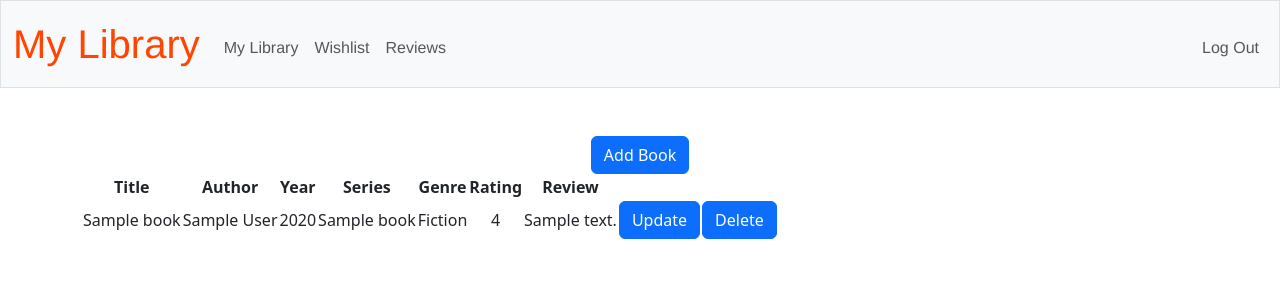
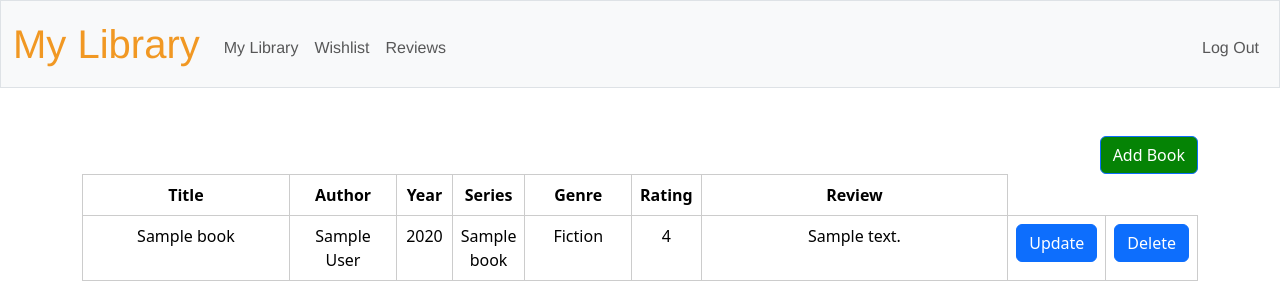
Before and after one commit to KCreek1/My_Library, a Flask app: page /library in a window 1280 px wide. Shown: the top 285 px of the page. Run offline with Flask 3, Linux system fonts and the light colour scheme; the visitor is signed in with stand-in values (Sample User, id 1); tables that the repository leaves empty hold one stand-in row (values such as "Sample post"); some libraries are stand-ins or nearby versions.

Commit message:
table aesthetic

```diff
--- a/static/styles.css
+++ b/static/styles.css
@@ -1,7 +1,7 @@
 /* stylesheet for mylibrary */
 a.navbar-brand {
     font-family:'Franklin Gothic Medium', 'Arial Narrow', Arial, sans-serif;
-    color: orangered;
+    color: rgb(241, 152, 35);
     font-size: 40px;
 }
 
@@ -37,3 +37,16 @@ p {
     flex: 1 0 80%;
     margin-right: 1rem;
   }
+
+  .button {
+    float: right;
+    background-color: rgb(5, 131, 5)
+  }
+
+  table {
+    border-collapse: collapse;
+  }
+
+  th, td {
+    border: 1px solid #ccc;
+  }
--- a/templates/library.html
+++ b/templates/library.html
@@ -8,18 +8,18 @@
 {% block content %}
   <!-- <h1>{{ user.username }}'s Books</h1> -->
 
-  <a href="{{ url_for('add_book', book_type='library') }}" class="btn btn-primary">Add Book</a>
+  <a href="{{ url_for('add_book', book_type='library') }}" class="btn btn-primary button">Add Book</a>
 
-  <table>
+  <table class='table', style="width:100%">
     <thead>
       <tr>
-        <th>Title</th>
-        <th>Author</th>
-        <th>Year</th>
-        <th>Series</th>
-        <th>Genre</th>
-        <th>Rating</th>
-        <th>Review</th>
+        <th style="width:20%">Title</th>
+        <th style="width:10%">Author</th>
+        <th style="width:5%">Year</th>
+        <th style="width:20">Series</th>
+        <th style="width:10%">Genre</th>
+        <th style="width:5%">Rating</th>
+        <th style="width:30%">Review</th>
       </tr>
     </thead>
     <tbody>
```
